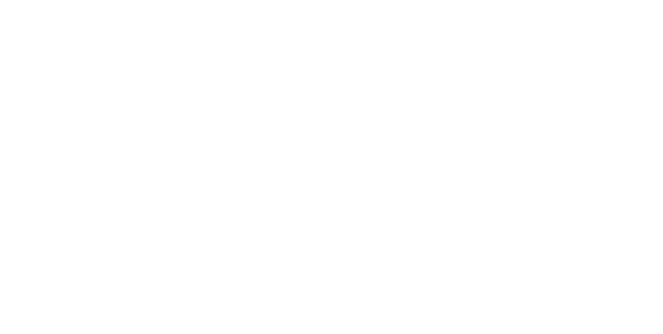
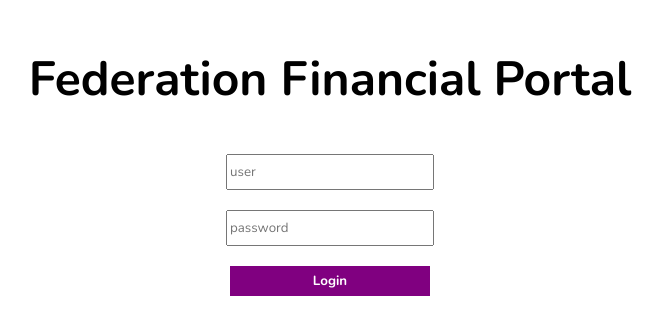
Before and after one commit to SU-CS308-22FA/Team-36, a React (Create React App) app: page /login in a window 1280 px wide. Before the commit this address had no page. Shown: the part 224-558 px from the top of the page, without its empty margins (310-973 px from the left). Built offline with nearby package versions, Linux system fonts and the light colour scheme.

Commit message:
Bare App

```diff
--- a/src/App.js
+++ b/src/App.js
@@ -1,18 +1,29 @@
 import Home from "./pages/home/Home";
+import Login from "./pages/login/Login";
 import { BrowserRouter, Routes, Route, Navigate } from "react-router-dom";
 import { useContext } from "react";
+import { AuthContext } from "./context/AuthContext";
 
 function App() {
 
+  const {currentUser} = useContext(AuthContext)
+
+  const RequireAuth = ({ children }) => {
+    return currentUser ? children : <Navigate to="/login" />;
+  };
+
   return (
-    <div >
+    <div className="app">
       <BrowserRouter>
         <Routes>
           <Route path="/">
+            <Route path="login" element={<Login />} />
             <Route
               index
               element={
+                <RequireAuth>
                   <Home />
+                </RequireAuth>
               }
             />
           </Route>
--- /dev/null
+++ b/src/context/AuthContext.js
@@ -0,0 +1,22 @@
+import { createContext, useEffect, useReducer } from "react";
+import AuthReducer from "./AuthReducer";
+
+const INITIAL_STATE = {
+  currentUser: JSON.parse(localStorage.getItem("user")) || null,
+};
+
+export const AuthContext = createContext(INITIAL_STATE);
+
+export const AuthContextProvider = ({ children }) => {
+  const [state, dispatch] = useReducer(AuthReducer, INITIAL_STATE);
+
+  useEffect(() => {
+    localStorage.setItem("user", JSON.stringify(state.currentUser));
+  }, [state.currentUser]);
+
+  return (
+    <AuthContext.Provider value={{ currentUser: state.currentUser, dispatch }}>
+      {children}
+    </AuthContext.Provider>
+  );
+};
--- /dev/null
+++ b/src/context/AuthReducer.js
@@ -0,0 +1,18 @@
+const AuthReducer = (state, action) => {
+  switch (action.type) {
+    case "LOGIN": {
+      return {
+        currentUser: action.payload,
+      };
+    }
+    case "LOGOUT": {
+      return {
+        currentUser: null,
+      };
+    }
+    default:
+      return state;
+  }
+};
+
+export default AuthReducer;
--- a/src/firebase.js
+++ b/src/firebase.js
@@ -5,7 +5,7 @@ import { getStorage } from "firebase/storage";
 
 
 const firebaseConfig = {
-  apiKey: process.env.REACT_APP_FIREBASE_KEY,
+  apiKey: "AIzaSyBKSGLB4XO_yjS26a9pJWZiL11BhnNv2Cc",
   authDomain: "cs308-team36.firebaseapp.com",
   projectId: "cs308-team36",
   storageBucket: "cs308-team36.appspot.com",
--- a/src/pages/home/Home.jsx
+++ b/src/pages/home/Home.jsx
@@ -3,6 +3,7 @@ import "./home.scss";
 const Home = () => {
   return (
     <div className="home">
+      <h1> You Have logged in </h1>
     </div>
   );
 };
--- a/src/pages/home/home.scss
+++ b/src/pages/home/home.scss
@@ -1,31 +1,8 @@
 .home {
   display: flex;
+  align-items: center;
+  justify-content: center;
+  color: blueviolet;
+  font-size: large;
 
-  .homeContainer {
-    flex: 6;
-
-    .widgets,
-    .charts {
-      display: flex;
-      padding: 20px;
-      gap: 20px;
-    }
-
-    .charts {
-      padding: 5px 20px;
-    }
-
-    .listContainer {
-      -webkit-box-shadow: 2px 4px 10px 1px rgba(0, 0, 0, 0.47);
-      box-shadow: 2px 4px 10px 1px rgba(201, 201, 201, 0.47);
-      padding: 20px;
-      margin: 20px;
-
-      .listTitle {
-        font-weight: 500;
-        color: gray;
-        margin-bottom: 15px;
-      }
-    }
-  }
 }
--- /dev/null
+++ b/src/pages/login/Login.jsx
@@ -0,0 +1,58 @@
+import { useContext, useState } from "react";
+import "./login.scss";
+import { signInWithEmailAndPassword } from "firebase/auth";
+import { auth } from "../../firebase";
+import { useNavigate } from "react-router-dom";
+import { AuthContext } from "../../context/AuthContext"
+
+const Login = () => {
+  const [error, setError] = useState(false);
+  const [email, setEmail] = useState("");
+  const [password, setPassword] = useState("");
+
+  const navigate = useNavigate()
+
+  const { dispatch } = useContext(AuthContext)
+
+  const handleLogin = (e) => {
+    e.preventDefault();
+
+    signInWithEmailAndPassword(auth, email, password)
+      .then((userCredential) => {
+        // Signed in
+        const user = userCredential.user;
+        console.log("I am here")
+        dispatch({ type: "LOGIN", payload: user })
+        console.log("I am here 2")
+        navigate("/")
+      })
+      .catch((error) => {
+        setError(true);
+      });
+  };
+
+
+  return (
+    <div className="login">
+      <div>
+        <div className="title">Federation Financial Portal</div>
+        <form onSubmit={handleLogin}>
+          <input
+            type="email"
+            placeholder="user"
+            onChange={(e) => setEmail(e.target.value)}
+          />
+          <input
+            type="password"
+            placeholder="password"
+            onChange={(e) => setPassword(e.target.value)}
+          />
+          <button type="submit">Login</button>
+          {error && <span>Wrong email or password!</span>}
+        </form>
+      </div>
+    </div>
+  );
+};
+
+export default Login;
--- /dev/null
+++ b/src/pages/login/login.scss
@@ -0,0 +1,41 @@
+.login{
+    height: 100vh;
+    display: flex;
+    align-items: center;
+    justify-content: center;
+
+    .title{
+      font-size: 3rem;
+      font-weight: bolder;
+      margin-bottom: 2rem;
+    }
+
+    form{
+      display: flex;
+      flex-direction: column;
+      align-items: center;
+
+      input{
+        width: 200px;
+        height: 30px;
+        margin: 10px;
+      }
+
+      button{
+        width: 200px;
+        height: 30px;
+        margin: 10px;
+        border: none;
+        background-color: purple;
+        color: white;
+        font-weight: bold;
+        cursor: pointer;
+      }
+
+      span{
+        font-size: 12px;
+        color: red;
+        margin-top: 10px;
+      }
+    }
+}
```
